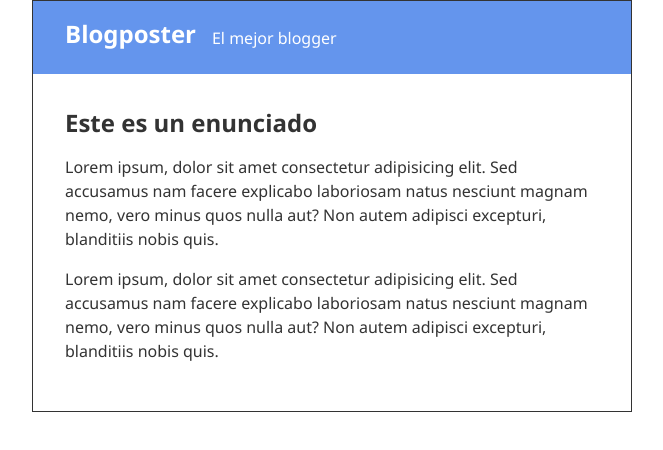
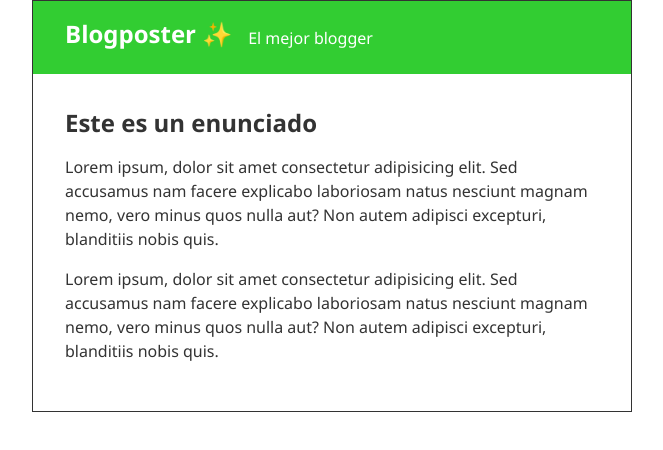
Before and after one commit to mitri-dvp/Git-Practice, a plain HTML site: page index.html in a window 1280 px wide. Shown: the whole page, without its empty margins (308-971 px from the left). Drawn offline with Linux system fonts and the light colour scheme.

Commit message:
cambio de color de la cabecera

```diff
--- a/css/style.css
+++ b/css/style.css
@@ -28,7 +28,7 @@ main p {
 .cabecera {
   padding: 1rem 2rem;
   color: #fff;
-  background-color: cornflowerblue;
+  background-color: limegreen;
   display: flex;
   gap: 1rem;
   align-items: center;
--- a/index.html
+++ b/index.html
@@ -11,7 +11,7 @@
 
   <main>
     <div class="cabecera">
-      <h1>Blogposter</h1>
+      <h1>Blogposter ✨</h1>
       <span>El mejor blogger</span>
     </div>
     <div class="contenido">
```
